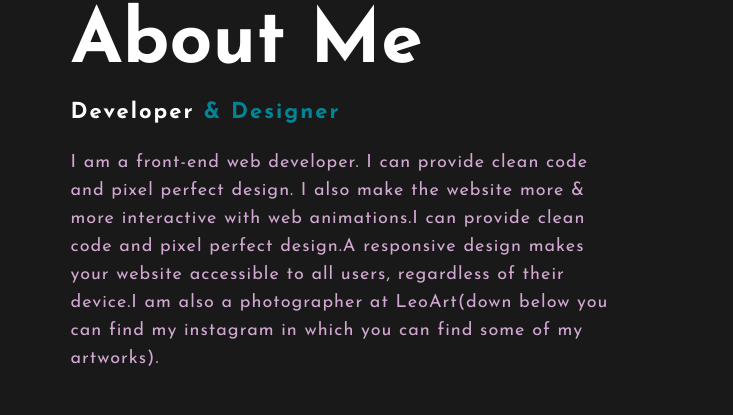
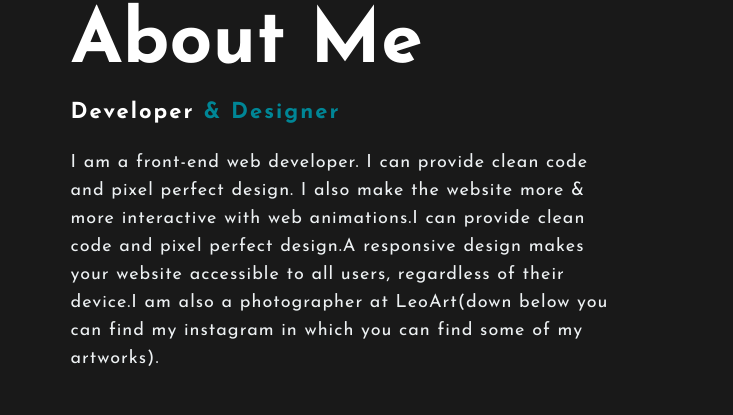
Before and after one commit to Maxlemp/leoart.github.io, a plain HTML site: page index.html in a window 1280 px wide. Shown: the part 894-1309 px from the top of the page, 547-1280 px from the left. Drawn offline with Linux system fonts and the light colour scheme.

Commit message:
Update style.css

```diff
--- a/css/style.css
+++ b/css/style.css
@@ -138,7 +138,7 @@ h4{
 	text-transform: capitalize;
 }
 .about-text p{
-	color: #fcfc;
+	color: #edf1f3;
 	letter-spacing: 1px;
 	line-height: 28px;
 	font-size: 18px;
```
